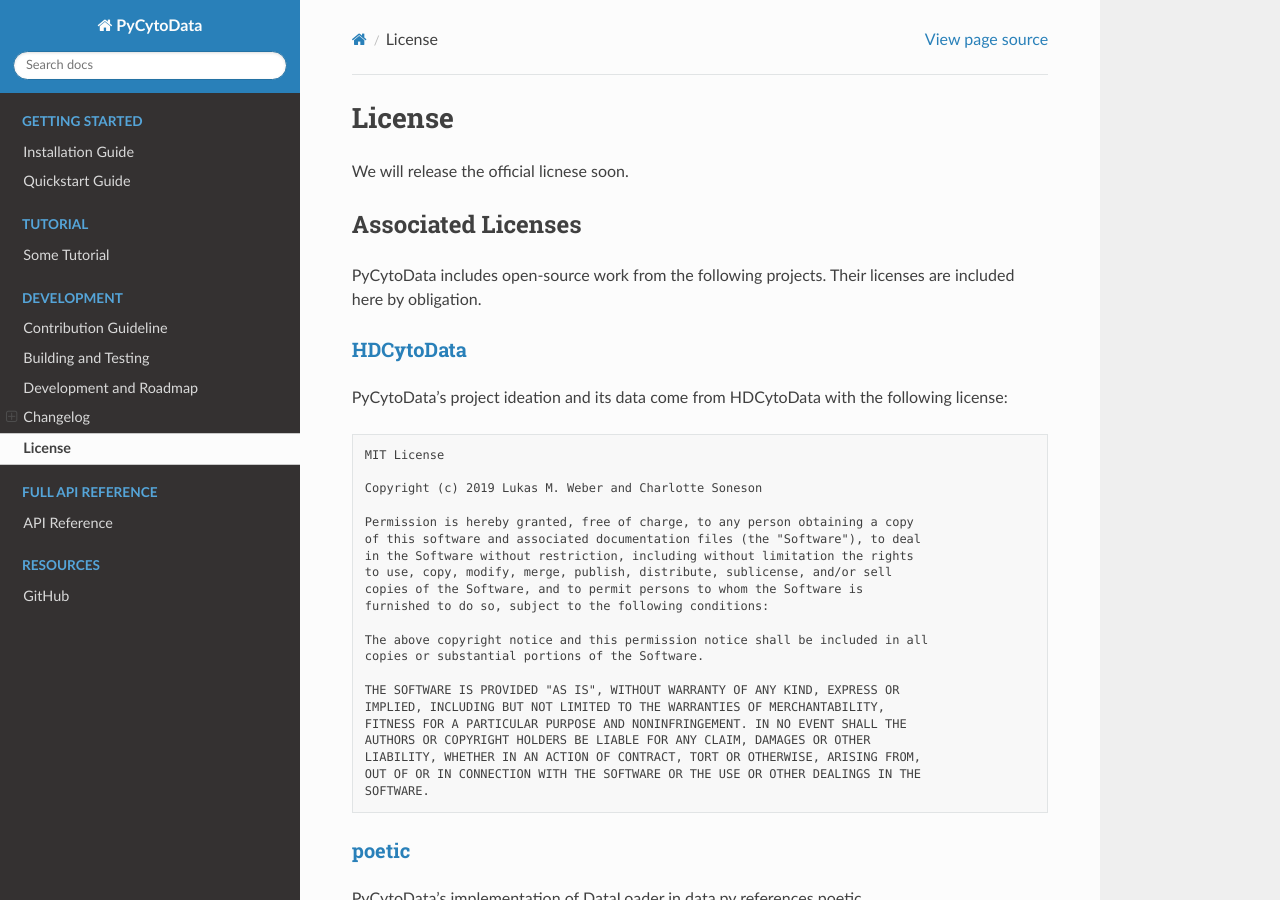
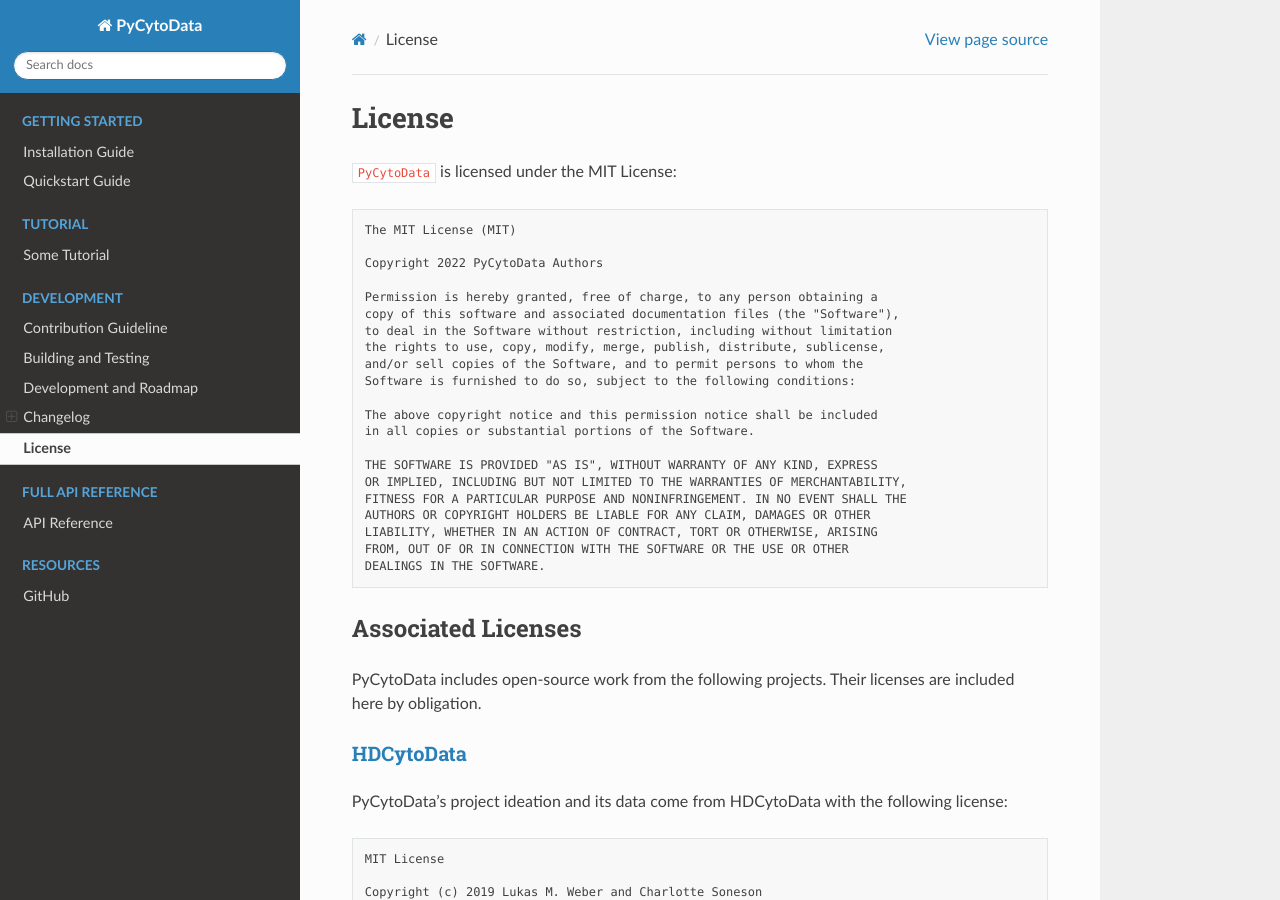
Before and after one commit to kevin931/PyCytoData, a Sphinx documentation site: the page built from docs/source/license.rst, in a window 1280 px wide and 900 px high. Built offline with Sphinx 7.4.7 and the Read the Docs theme 2.0.0, drawn with Linux system fonts in a browser that asks for light colours.

Commit message:
Add MIT license

```diff
--- a/docs/source/license.rst
+++ b/docs/source/license.rst
@@ -2,7 +2,31 @@
 License
 ##############
 
-We will release the official licnese soon.
+``PyCytoData`` is licensed under the MIT License:
+
+.. code-block:: text
+
+    The MIT License (MIT)
+
+    Copyright 2022 PyCytoData Authors
+
+    Permission is hereby granted, free of charge, to any person obtaining a
+    copy of this software and associated documentation files (the "Software"),
+    to deal in the Software without restriction, including without limitation
+    the rights to use, copy, modify, merge, publish, distribute, sublicense,
+    and/or sell copies of the Software, and to permit persons to whom the
+    Software is furnished to do so, subject to the following conditions:
+
+    The above copyright notice and this permission notice shall be included
+    in all copies or substantial portions of the Software.
+
+    THE SOFTWARE IS PROVIDED "AS IS", WITHOUT WARRANTY OF ANY KIND, EXPRESS
+    OR IMPLIED, INCLUDING BUT NOT LIMITED TO THE WARRANTIES OF MERCHANTABILITY,
+    FITNESS FOR A PARTICULAR PURPOSE AND NONINFRINGEMENT. IN NO EVENT SHALL THE
+    AUTHORS OR COPYRIGHT HOLDERS BE LIABLE FOR ANY CLAIM, DAMAGES OR OTHER
+    LIABILITY, WHETHER IN AN ACTION OF CONTRACT, TORT OR OTHERWISE, ARISING
+    FROM, OUT OF OR IN CONNECTION WITH THE SOFTWARE OR THE USE OR OTHER
+    DEALINGS IN THE SOFTWARE.
 
 ********************
 Associated Licenses
```
Also changed, not shown: 1 other file.
